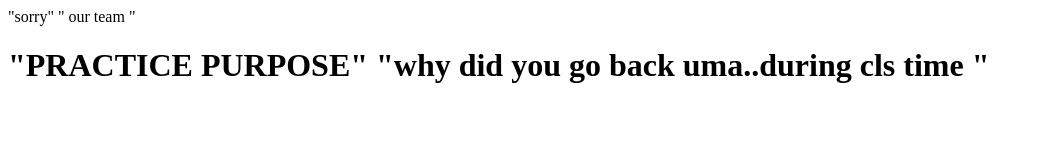
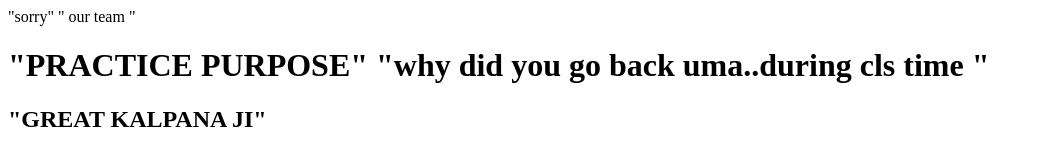
Before and after one commit to koteswararao73/dynamic-, a plain HTML site: page index.html in a window 1280 px wide. Shown: the whole page, without its empty margins (0-1040 px from the left). Drawn offline with Linux system fonts and the light colour scheme.

Commit message:
Update index.html
update

```diff
--- a/index.html
+++ b/index.html
@@ -5,6 +5,8 @@
       "   our team  "
     <h1> "PRACTICE PURPOSE"
       <p1>  "why did you go back uma..during cls time " </p1>
+       <h2> "GREAT KALPANA JI"
+      </h2>
     </h1>
     </body>
   </head>
```
